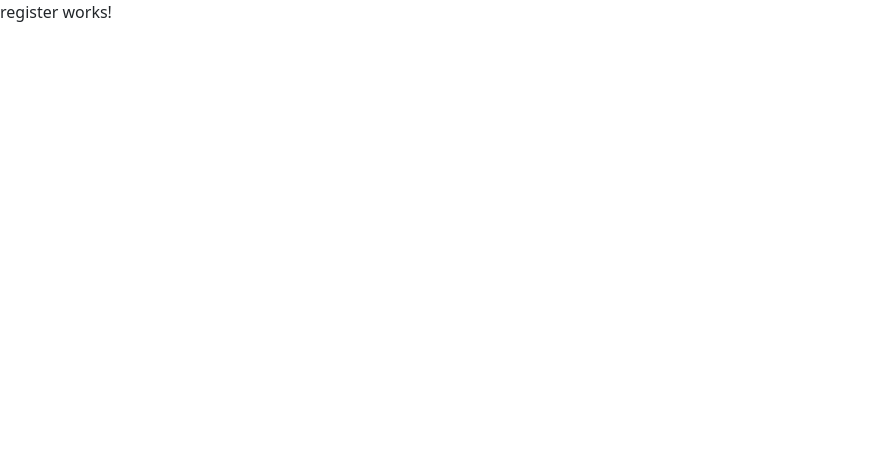
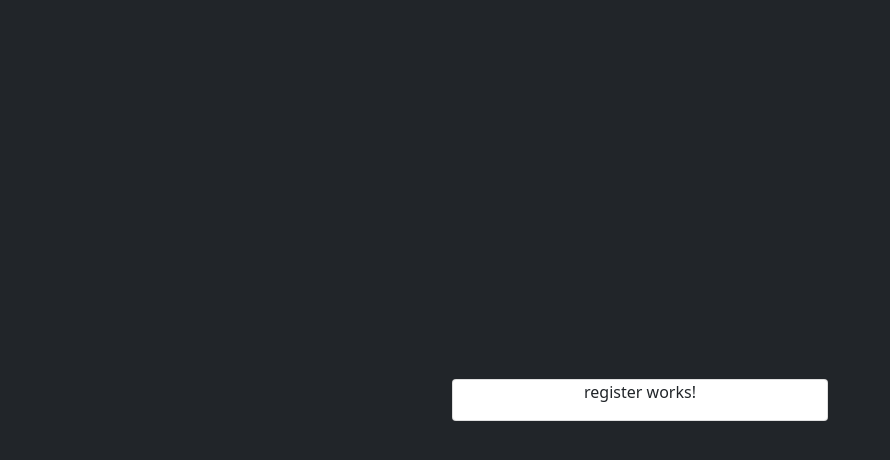
Before and after one commit to angelxehg/utzac-webapp, an Angular app: page /auth/register in a window 1280 px wide. Shown: the top 460 px of the page, without its empty margins (0-890 px from the left). Built offline with nearby package versions, Linux system fonts and the light colour scheme.

Commit message:
Create Central Card Layout

```diff
--- a/src/app/auth/auth.module.ts
+++ b/src/app/auth/auth.module.ts
@@ -3,6 +3,7 @@ import { CommonModule } from '@angular/common';
 import { LoginComponent } from './login/login.component';
 import { RegisterComponent } from './register/register.component';
 import { AuthRoutingModule } from './auth-routing.module';
+import { LayoutsModule } from '../layouts/layouts.module';
 
 @NgModule({
   declarations: [
@@ -11,6 +12,7 @@ import { AuthRoutingModule } from './auth-routing.module';
   ],
   imports: [
     CommonModule,
+    LayoutsModule,
     AuthRoutingModule
   ]
 })
--- a/src/app/auth/login/login.component.html
+++ b/src/app/auth/login/login.component.html
@@ -1 +1,3 @@
-<p>login works!</p>
+<app-central-card-layout>
+  <p>login works!</p>
+</app-central-card-layout>
--- a/src/app/auth/register/register.component.html
+++ b/src/app/auth/register/register.component.html
@@ -1 +1,3 @@
-<p>register works!</p>
+<app-central-card-layout>
+  <p>register works!</p>
+</app-central-card-layout>
--- /dev/null
+++ b/src/app/layouts/central-card-layout/central-card-layout.component.html
@@ -0,0 +1,7 @@
+<div class="row text-center justify-content-center" style="min-height: 100vh; margin: 0 !important;">
+  <div class="col align-self-center fill-sm">
+    <div class="card mt-5 mb-5">
+      <ng-content></ng-content>
+    </div>
+  </div>
+</div>
--- /dev/null
+++ b/src/app/layouts/central-card-layout/central-card-layout.component.scss
@@ -0,0 +1,9 @@
+.fill-sm {
+  width: 100%;
+}
+
+@media (min-width: 450px) {
+  .fill-sm {
+    max-width: 400px;
+  }
+}
--- /dev/null
+++ b/src/app/layouts/central-card-layout/central-card-layout.component.ts
@@ -0,0 +1,15 @@
+import { Component, OnInit } from '@angular/core';
+
+@Component({
+  selector: 'app-central-card-layout',
+  templateUrl: './central-card-layout.component.html',
+  styleUrls: ['./central-card-layout.component.scss']
+})
+export class CentralCardLayoutComponent implements OnInit {
+
+  constructor() { }
+
+  ngOnInit(): void {
+  }
+
+}
--- a/src/index.html
+++ b/src/index.html
@@ -9,7 +9,7 @@
   <link rel="icon" type="image/x-icon" href="favicon.ico">
 </head>
 
-<body>
+<body class="bg-dark">
   <app-root></app-root>
 </body>
 
```
Also changed, not shown: src/app/layouts/layouts.module.ts (added, +16 -0 lines), 1 other file (tests, documents, lock files or other folders).
